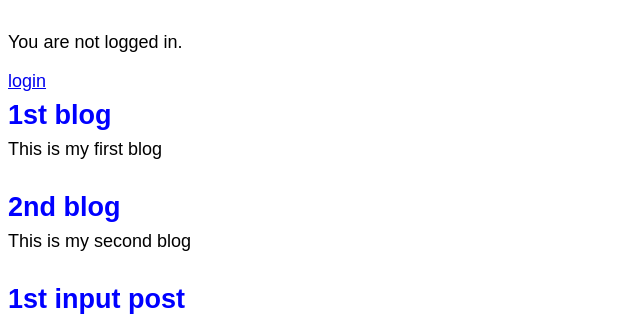
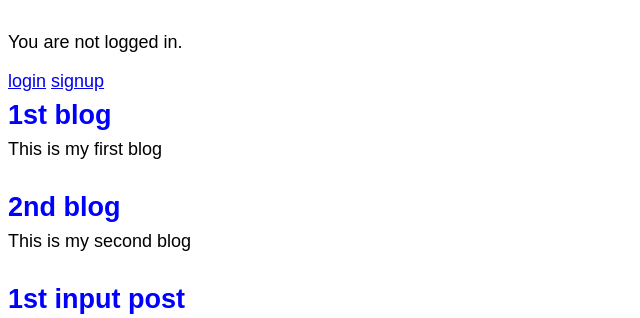
Before and after one commit to Shwetank2101/blog, a Django app: page / in a window 1280 px wide. Shown: the part 99-417 px from the top of the page, without its empty margins (0-640 px from the left). Run offline with Django 3.2, Linux system fonts and the light colour scheme; data comes from the database, SQL or seed files in the repository; both versions use the stored data as it was after the commit.

Commit message:
update signup

```diff
--- a/templates/base.html
+++ b/templates/base.html
@@ -27,6 +27,7 @@
 		{% else %}
 			<p>You are not logged in.</p>
 			<a href="{% url 'login' %}">login</a>
+			<a href="{% url 'signup' %}">signup</a>
 
 		{% endif %}
 		{% block content %}
```
Also changed, not shown: db.sqlite3.
